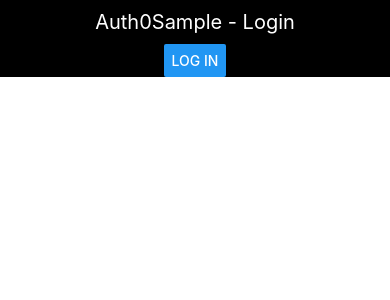
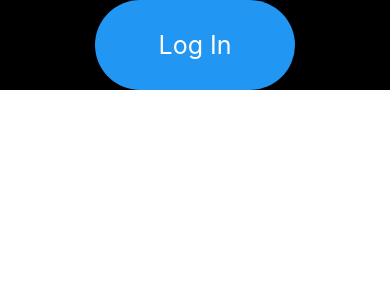
Before and after one commit to melucasleite/GymtasticApp, a React Native app: screen / in a window 390 px wide. Shown: the top 300 px of the page. Built offline with nearby package versions, Linux system fonts and the light colour scheme; what react-native-auth0 would draw is missing.

Commit message:
Add some styling to login page

```diff
--- a/components/LoginView.tsx
+++ b/components/LoginView.tsx
@@ -1,5 +1,5 @@
 import React from 'react';
-import {View, Text, Button, StyleSheet, Alert} from 'react-native';
+import {View, Text, StyleSheet, Pressable} from 'react-native';
 import {useDispatch} from 'react-redux';
 import {setAccessToken} from '../state/appSlice';
 import {auth0} from './Authentication';
@@ -12,7 +12,6 @@ const LoginView = () => {
         scope: 'openid profile email',
       })
       .then((credentials: any) => {
-        Alert.alert('AccessToken: ' + credentials.accessToken);
         dispatch(setAccessToken(credentials.accessToken));
       })
       .catch((error: any) => console.log(error));
@@ -20,14 +19,31 @@ const LoginView = () => {
 
   return (
     <View style={styles.container}>
-      <Text style={styles.header}> Auth0Sample - Login </Text>
-      <Button onPress={onLogin} title={'Log In'} />
+      <Pressable style={styles.button} onPress={onLogin}>
+        <Text style={styles.buttonText}>Log In</Text>
+      </Pressable>
     </View>
   );
 };
 
 const styles = StyleSheet.create({
+  button: {
+    alignItems: 'center',
+    justifyContent: 'center',
+    borderRadius: 45,
+    elevation: 2,
+    height: 90,
+    width: 200,
+    backgroundColor: '#2196F3',
+  },
+  buttonText: {color: 'white', fontSize: 25},
+  centeredView: {
+    alignItems: 'center',
+    justifyContent: 'center',
+    marginTop: 22,
+  },
   container: {
+    height: '100%',
     justifyContent: 'center',
     alignItems: 'center',
     backgroundColor: 'black',
```
